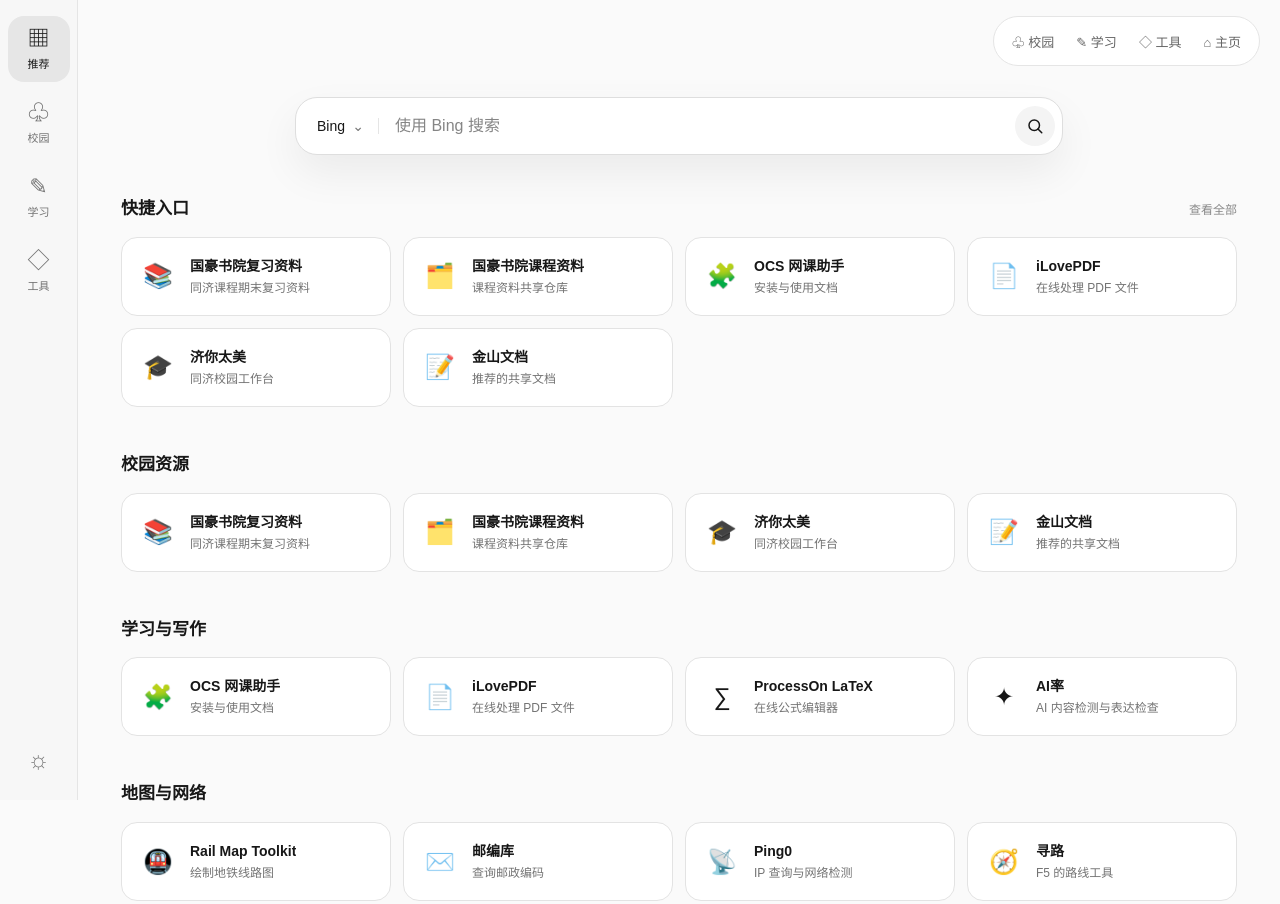
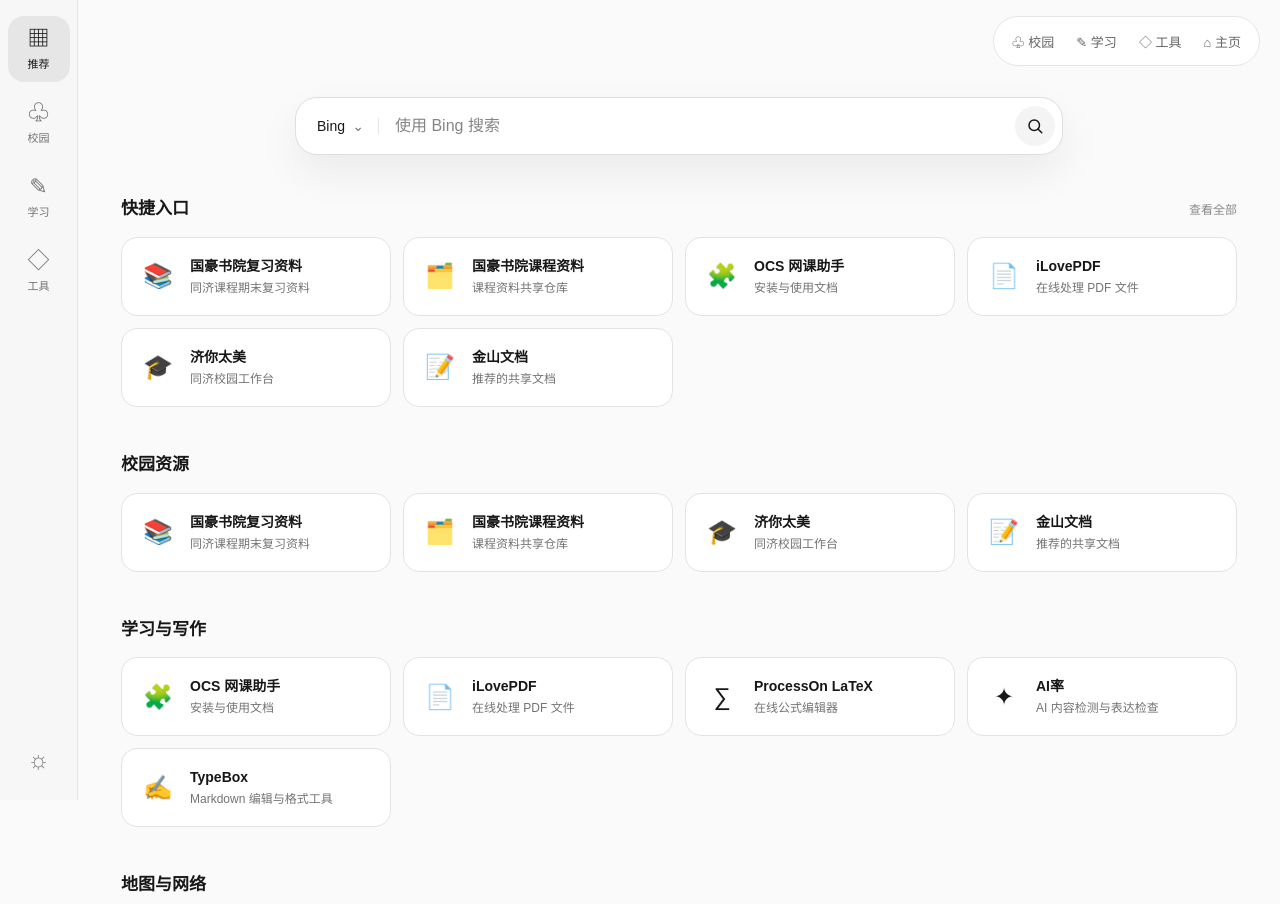
Before and after one commit to GPDdev/tools.hachile.org, a plain HTML site: page index.html in a window 1280 px wide. Shown: the top 904 px of the page. Drawn offline with Linux system fonts and the light colour scheme.

Commit message:
feat: add TypeBox to recommended tools

```diff
--- a/index.html
+++ b/index.html
@@ -70,6 +70,7 @@
           <a class="link-card" href="https://www.ilovepdf.com/zh-cn" target="_blank" rel="noopener noreferrer"><span class="card-icon">📄</span><span class="card-copy"><strong>iLovePDF</strong><small>在线处理 PDF 文件</small></span></a>
           <a class="link-card" href="https://www.processon.com/latex" target="_blank" rel="noopener noreferrer"><span class="card-icon">∑</span><span class="card-copy"><strong>ProcessOn LaTeX</strong><small>在线公式编辑器</small></span></a>
           <a class="link-card" href="https://www.ailv.run/" target="_blank" rel="noopener noreferrer"><span class="card-icon">✦</span><span class="card-copy"><strong>AI率</strong><small>AI 内容检测与表达检查</small></span></a>
+          <a class="link-card" href="https://box.muran.tech/" target="_blank" rel="noopener noreferrer"><span class="card-icon">✍️</span><span class="card-copy"><strong>TypeBox</strong><small>Markdown 编辑与格式工具</small></span></a>
         </div>
       </section>
 
```
